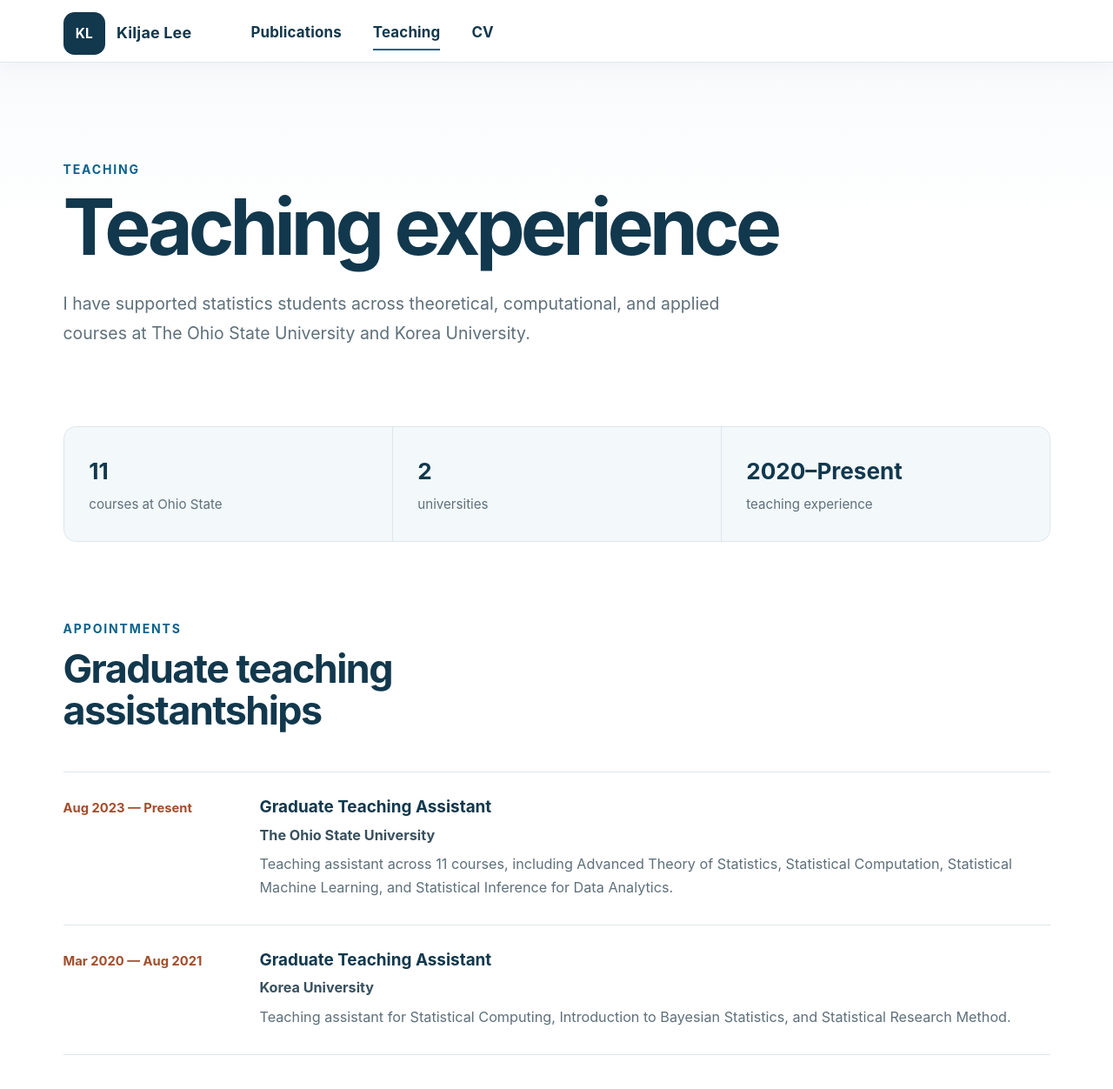
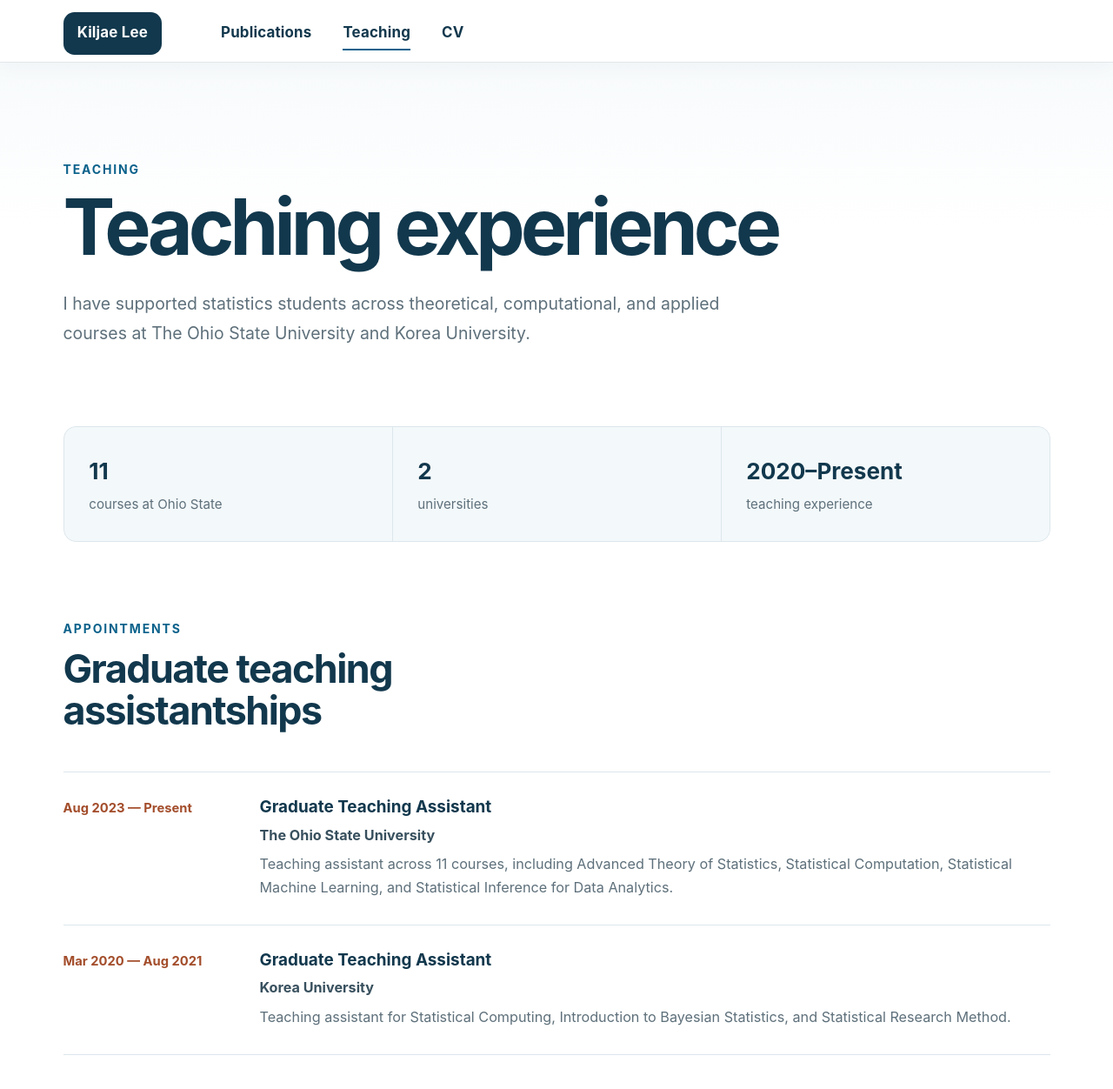
Before and after one commit to KiljaeL/KiljaeL.github.io, a Jekyll site: the page built from _pages/teaching.html, in a window 1280 px wide and 1400 px high. Shown: the top 1252 px of the window at 87% size. Built offline with Jekyll 4.4.1, drawn with Linux system fonts in a browser that asks for light colours.

Commit message:
Simplify homepage hero and navigation

```diff
--- a/_includes/head.html
+++ b/_includes/head.html
@@ -22,6 +22,6 @@
 </script>
 
 <!-- For all browsers -->
-<link rel="stylesheet" href="{{ base_path }}/assets/css/main.css">
+<link rel="stylesheet" href="{{ base_path }}/assets/css/main.css?v={{ site.time | date: '%s' }}">
 
 <meta http-equiv="cleartype" content="on">
--- a/_includes/masthead.html
+++ b/_includes/masthead.html
@@ -6,7 +6,7 @@
       <nav id="site-nav" class="greedy-nav">
         <button aria-label="Open navigation menu" aria-expanded="false"><div class="navicon"></div></button>
         <ul class="visible-links">
-          <li class="masthead__menu-item masthead__menu-item--lg"><a href="{{ base_path }}/" aria-label="Kiljae Lee home"><span class="masthead__monogram">KL</span><span class="masthead__wordmark">Kiljae Lee</span></a></li>
+          <li class="masthead__menu-item masthead__menu-item--lg"><a href="{{ base_path }}/" aria-label="Kiljae Lee home"><span class="masthead__brand">Kiljae Lee</span></a></li>
           {% for link in site.data.navigation.main %}
             {% if link.url contains 'http' %}
               {% assign domain = '' %}
--- a/_sass/layout/_research-profile.scss
+++ b/_sass/layout/_research-profile.scss
@@ -85,27 +85,23 @@ a {
   content: none !important;
 }
 
-.masthead__monogram {
+.masthead__brand {
   display: inline-flex;
   align-items: center;
   justify-content: center;
-  min-width: 2.7rem;
   min-height: 2.7rem;
-  padding: 0.45rem 0.66rem;
+  padding: 0.45rem 0.9rem;
   border-radius: 0.7rem;
   background: var(--profile-navy);
   color: #fff;
+  font-size: 0.94rem;
+  font-weight: 750;
   text-align: center;
-}
-
-.masthead__wordmark {
-  color: var(--profile-navy);
-  font-size: 1rem;
   white-space: nowrap;
 }
 
-.masthead__menu-item--lg a:hover .masthead__wordmark {
-  color: var(--profile-blue);
+.masthead__menu-item--lg a:hover .masthead__brand {
+  background: var(--profile-blue-dark);
 }
 
 .greedy-nav {
@@ -163,7 +159,7 @@ a {
   max-width: 820px;
   margin: 0;
   color: var(--profile-navy);
-  font-size: clamp(1.55rem, 2.5vw, 2.3rem);
+  font-size: clamp(1.2rem, 1.8vw, 1.65rem);
   font-weight: 760;
   letter-spacing: -0.052em;
   line-height: 0.98;
@@ -218,13 +214,6 @@ a {
 .profile-button--secondary:hover {
   border-color: var(--profile-blue);
   background: #fff;
-}
-
-.profile-button--light {
-  flex: 0 0 auto;
-  border-color: rgba(255, 255, 255, 0.45);
-  background: #fff;
-  color: var(--profile-navy) !important;
 }
 
 .profile-links {
@@ -293,7 +282,9 @@ a {
   display: grid;
   gap: 0.25rem;
   width: calc(100% - 1.2rem);
-  margin: 1.75rem auto 0;
+  position: relative;
+  z-index: 0;
+  margin: 3.5rem auto 0;
   padding: 1rem 1.05rem;
   border: 1px solid rgba(18, 56, 77, 0.13);
   border-radius: 0.7rem;
@@ -305,14 +296,6 @@ a {
 .current-status strong {
   color: var(--profile-navy);
   font-size: 0.93rem;
-}
-
-.current-status__label {
-  color: var(--profile-rust);
-  font-size: 0.7rem;
-  font-weight: 750;
-  letter-spacing: 0.11em;
-  text-transform: uppercase;
 }
 
 .profile-section {
@@ -353,7 +336,6 @@ a {
 
 .section-heading h2,
 .profile-section--split h2,
-.contact-band h2,
 .cv-section h2,
 .teaching-list h2 {
   margin: 0;
@@ -566,26 +548,6 @@ a {
 .compact-timeline__item > span {
   margin: 0;
   white-space: nowrap;
-}
-
-.contact-band {
-  display: flex;
-  justify-content: space-between;
-  gap: 2rem;
-  align-items: center;
-  margin-bottom: 5rem;
-  padding: clamp(2rem, 5vw, 3.5rem);
-  border-radius: 1rem;
-  background: var(--profile-navy);
-  color: #fff;
-}
-
-.contact-band .section-kicker {
-  color: #a9d5e8;
-}
-
-.contact-band h2 {
-  color: #fff;
 }
 
 /* Shared interior page header */
@@ -1034,10 +996,6 @@ a {
     padding-top: 72px;
   }
 
-  .masthead__wordmark {
-    display: none;
-  }
-
   .home-hero {
     grid-template-columns: 1fr;
     gap: 3.2rem;
@@ -1050,7 +1008,7 @@ a {
   }
 
   .home-hero h1 {
-    font-size: clamp(1.55rem, 5.5vw, 2rem);
+    font-size: clamp(1.15rem, 4.5vw, 1.4rem);
   }
 
   .section-heading,
@@ -1097,11 +1055,6 @@ a {
     text-align: left;
   }
 
-  .contact-band {
-    flex-direction: column;
-    align-items: flex-start;
-  }
-
   .page__footer-inner {
     flex-direction: column;
     align-items: flex-start;
@@ -1144,8 +1097,7 @@ a {
 
 @media print {
   .cv-index,
-  .cv-download,
-  .contact-band {
+  .cv-download {
     display: none;
   }
 
```
Also changed, not shown: _pages/about.md (+0 -8 lines).
